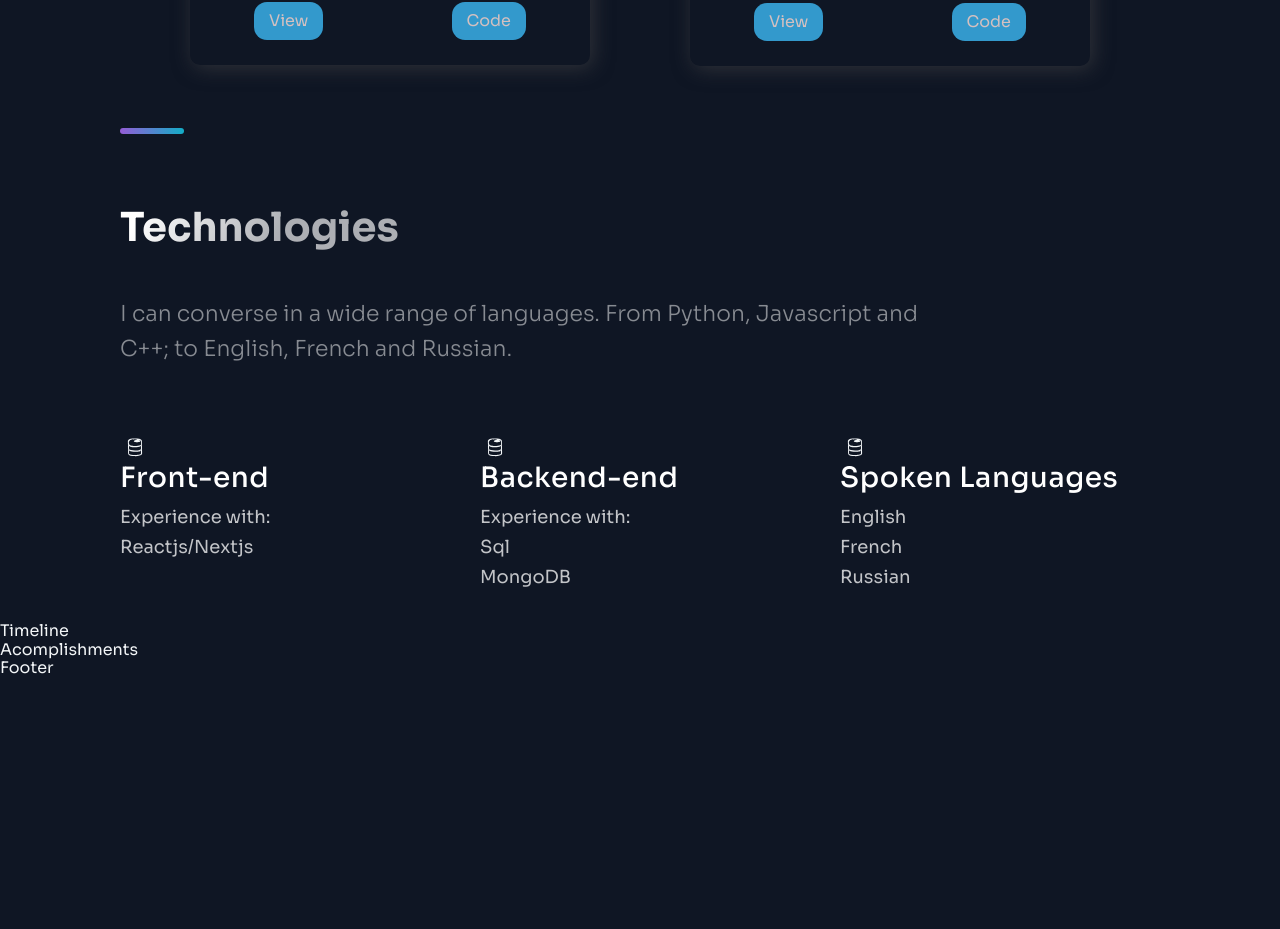
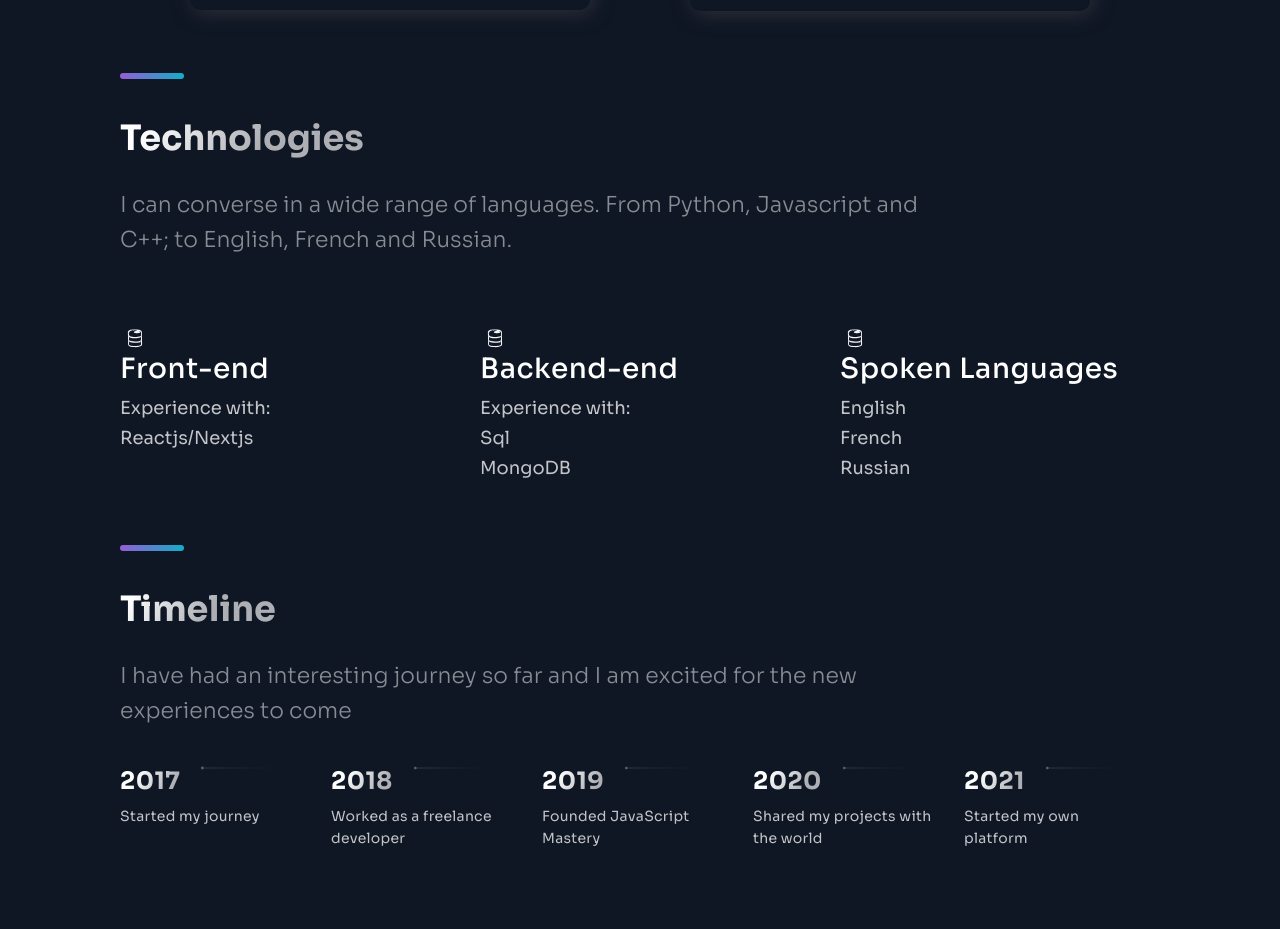
Before and after one commit to Psypher1/portfolio-next, a Next.js app: page / in a window 1280 px wide. Shown: the part 1858-2787 px from the top of the page. Before the commit the page ends 2536 px from the top, so only its background shows below. Built offline with nearby package versions, Linux system fonts and the light colour scheme.

Commit message:
So much work, so much to do - such was the timeline section

```diff
--- a/src/components/TimeLine/TimeLine.js
+++ b/src/components/TimeLine/TimeLine.js
@@ -1,51 +1,144 @@
-import React, { useState, useRef, useEffect } from 'react';
+import React, { useState, useRef, useEffect } from "react";
 
-import { CarouselButton, CarouselButtonDot, CarouselButtons, CarouselContainer, CarouselItem, CarouselItemImg, CarouselItemText, CarouselItemTitle, CarouselMobileScrollNode } from './TimeLineStyles';
-import { Section, SectionDivider, SectionText, SectionTitle } from '../../styles/GlobalComponents';
-import { TimeLineData } from '../../constants/constants';
+import {
+  CarouselButton,
+  CarouselButtonDot,
+  CarouselButtons,
+  CarouselContainer,
+  CarouselItem,
+  CarouselItemImg,
+  CarouselItemText,
+  CarouselItemTitle,
+  CarouselMobileScrollNode,
+} from "./TimeLineStyles";
+import {
+  Section,
+  SectionDivider,
+  SectionText,
+  SectionTitle,
+} from "../../styles/GlobalComponents";
+import { TimeLineData } from "../../constants/constants";
 
 const TOTAL_CAROUSEL_COUNT = TimeLineData.length;
 
 const Timeline = () => {
-  // const [activeItem, setActiveItem] = useState(0);
-  // const carouselRef = useRef();
+  const [activeItem, setActiveItem] = useState(0);
+  const carouselRef = useRef();
 
-  // const scroll = (node, left) => {
-  //   return node.scrollTo({ left, behavior: 'smooth' });
-  // }
+  const scroll = (node, left) => {
+    return node.scrollTo({ left, behavior: "smooth" });
+  };
 
-  // const handleClick = (e, i) => {
-  //   e.preventDefault();
+  const handleClick = (e, i) => {
+    e.preventDefault();
 
-  //   if (carouselRef.current) {
-  //     const scrollLeft = Math.floor(carouselRef.current.scrollWidth * 0.7 * (i / TimeLineData.length));
+    if (carouselRef.current) {
+      const scrollLeft = Math.floor(
+        carouselRef.current.scrollWidth * 0.7 * (i / TimeLineData.length)
+      );
 
-  //     scroll(carouselRef.current, scrollLeft);
-  //   }
-  // }
+      scroll(carouselRef.current, scrollLeft);
+    }
+  };
 
-  // const handleScroll = () => {
-  //   if (carouselRef.current) {
-  //     const index = Math.round((carouselRef.current.scrollLeft / (carouselRef.current.scrollWidth * 0.7)) * TimeLineData.length);
+  const handleScroll = () => {
+    if (carouselRef.current) {
+      const index = Math.round(
+        (carouselRef.current.scrollLeft /
+          (carouselRef.current.scrollWidth * 0.7)) *
+          TimeLineData.length
+      );
 
-  //     setActiveItem(index);
-  //   }
-  // }
+      setActiveItem(index);
+    }
+  };
 
   // // snap back to beginning of scroll when window is resized
   // // avoids a bug where content is covered up if coming from smaller screen
-  // useEffect(() => {
-  //   const handleResize = () => {
-  //     scroll(carouselRef.current, 0);
-  //   }
+  useEffect(() => {
+    const handleResize = () => {
+      scroll(carouselRef.current, 0);
+    };
 
-  //   window.addEventListener('resize', handleResize);
-  // }, []);
+    window.addEventListener("resize", handleResize);
+  }, []);
 
   return (
-    <div>
-      Timeline
-    </div>
+    <Section id="about">
+      <SectionDivider />
+      <SectionTitle main>Timeline</SectionTitle>
+      <SectionText>
+        I have had an interesting journey so far and I am excited for the new
+        experiences to come
+      </SectionText>
+      <CarouselContainer ref={carouselRef} onScroll={handleScroll}>
+        <>
+          {TimeLineData.map((item, index) => (
+            <CarouselMobileScrollNode
+              key={index}
+              final={index === TOTAL_CAROUSEL_COUNT - 1}
+            >
+              <CarouselItem
+                index={index}
+                id={`carousel-item-${index}`}
+                active={activeItem}
+                onClick={(e) => handleClick(e, index)}
+              >
+                <CarouselItemTitle>
+                  {item.year}
+                  <CarouselItemImg
+                    width="208"
+                    height="6"
+                    viewBox="0 0 208 6"
+                    fill="none"
+                    xmlns="http://www.w3.org/2000/svg"
+                  >
+                    <path
+                      fill-rule="evenodd"
+                      clip-rule="evenodd"
+                      d="M2.5 5.5C3.88071 5.5 5 4.38071 5 3V3.5L208 3.50002V2.50002L5 2.5V3C5 1.61929 3.88071 0.5 2.5 0.5C1.11929 0.5 0 1.61929 0 3C0 4.38071 1.11929 5.5 2.5 5.5Z"
+                      fill="url(#paint0_linear)"
+                      fill-opacity="0.33"
+                    />
+                    <defs>
+                      <linearGradient
+                        id="paint0_linear"
+                        x1="-4.30412e-10"
+                        y1="0.5"
+                        x2="208"
+                        y2="0.500295"
+                        gradientUnits="userSpaceOnUse"
+                      >
+                        <stop stop-color="white" />
+                        <stop
+                          offset="0.79478"
+                          stop-color="white"
+                          stop-opacity="0"
+                        />
+                      </linearGradient>
+                    </defs>
+                  </CarouselItemImg>
+                </CarouselItemTitle>
+                <CarouselItemText>{item.text}</CarouselItemText>
+              </CarouselItem>
+            </CarouselMobileScrollNode>
+          ))}
+        </>
+      </CarouselContainer>
+      <CarouselButtons>
+        {TimeLineData.map((item, index) => (
+          <CarouselButton
+            key={index}
+            index={index}
+            active={activeItem}
+            onClick={(e) => handleClick(e, index)}
+            type="button"
+          >
+            <CarouselButtonDot active={activeItem} />
+          </CarouselButton>
+        ))}
+      </CarouselButtons>
+    </Section>
   );
 };
 
--- a/src/styles/GlobalComponents/index.js
+++ b/src/styles/GlobalComponents/index.js
@@ -26,8 +26,8 @@
 
 export const SectionTitle = styled.h2`
   font-weight: 700;
-  font-size: ${(props) => (props.main ? "4rem" : "3.5rem")};
-  line-height: ${(props) => (props.main ? "72px" : "56px")};
+  font-size: ${(props) => (props.main ? "3.5rem" : "3rem")};
+  line-height: ${(props) => (props.main ? "4.5rem" : "3.5rem")};
   width: max-content;
   max-width: 100%;
   background: linear-gradient(
@@ -38,7 +38,7 @@
   -webkit-background-clip: text;
   -webkit-text-fill-color: transparent;
   margin-bottom: 16px;
-  padding: ${(props) => (props.main ? "58px 0 16px" : "0")};
+  padding: ${(props) => (props.main ? "3.625rem 0 1rem" : "0")};
 
   @media ${(props) => props.theme.breakpoints.md} {
     font-size: ${(props) => (props.main ? "56px" : "48px")};
```
